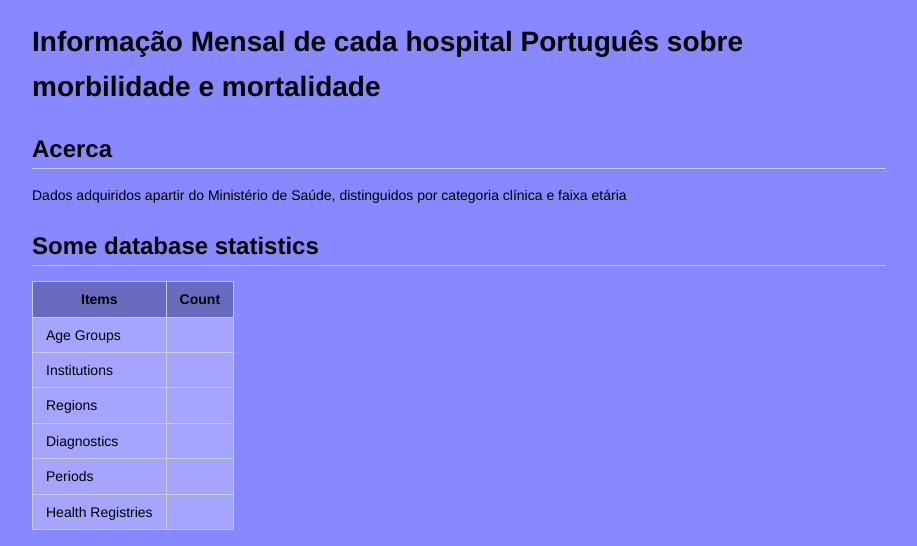
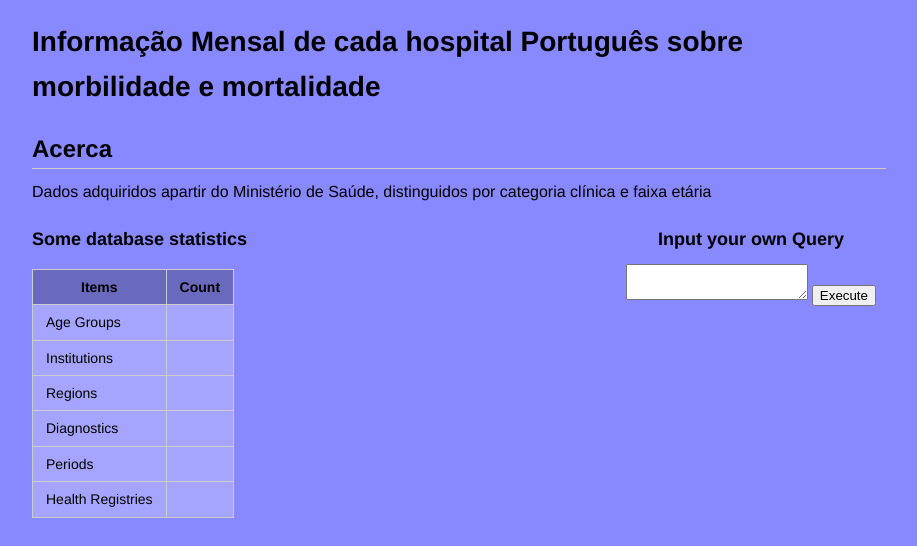
Before and after one commit to Denellyne/DBProject, a Flask app: template DBHandler/Website/templates/index.html in a window 1280 px wide. Shown: the part 52-598 px from the top of the page, without its empty margins (181-1098 px from the left). Run offline with Flask 3, Linux system fonts and the light colour scheme; the template is opened without the code that fills it, so the values that code supplies are empty.

Commit message:
Added input box

```diff
--- a/DBHandler/Website/static/style.css
+++ b/DBHandler/Website/static/style.css
@@ -26,6 +26,15 @@ a.anchor {
   top: 0;
   left: 0;
   bottom: 0; }
+
+#inputQuery {
+  margin: 0px 10px 10px;
+  display: inline-block;
+  padding : 0;
+  -webkit-font-smoothing: antialiased;
+  text-align: center;
+  float : right;
+  }
 
 h1, h2, h3, h4, h5, h6 {
   margin: 20px 0 10px;
--- a/DBHandler/Website/templates/index.html
+++ b/DBHandler/Website/templates/index.html
@@ -4,10 +4,19 @@
 <h1>Informação Mensal de cada hospital Português sobre morbilidade e mortalidade</h1>
 
 <h2>Acerca</h2>
-<p>Dados adquiridos apartir do Ministério de Saúde, distinguidos por categoria clínica e faixa etária
-</p>
+<font size="3">Dados adquiridos apartir do Ministério de Saúde, distinguidos por categoria clínica e faixa etária
+</font>
 
-<h2>Some database statistics</h2>
+
+<label id="inputQuery" for="query">
+  <h3>Input your own Query</h3>
+  <form method=post action=/search>
+    <textarea name=sql></textarea>
+    <input type=submit name=save value=Execute>
+  </form>
+</label>
+<h3>Some database statistics</h3>
+
 <table>
 <tr>
   <th>Items</th>
@@ -38,6 +47,10 @@
   <td>{{ stats[5] }}</td>
 </tr>
 </table>
+
+
+
+
 {% endblock %}
 
 <!--
```
Also changed, not shown: DBHandler/DBHandler/DBHandler.py (+16 -1 lines), DBHandler/Website/templates/search.html (added, +19 -0 lines), DBHandler/Website/website.py (+9 -1 lines), 1 other file.
